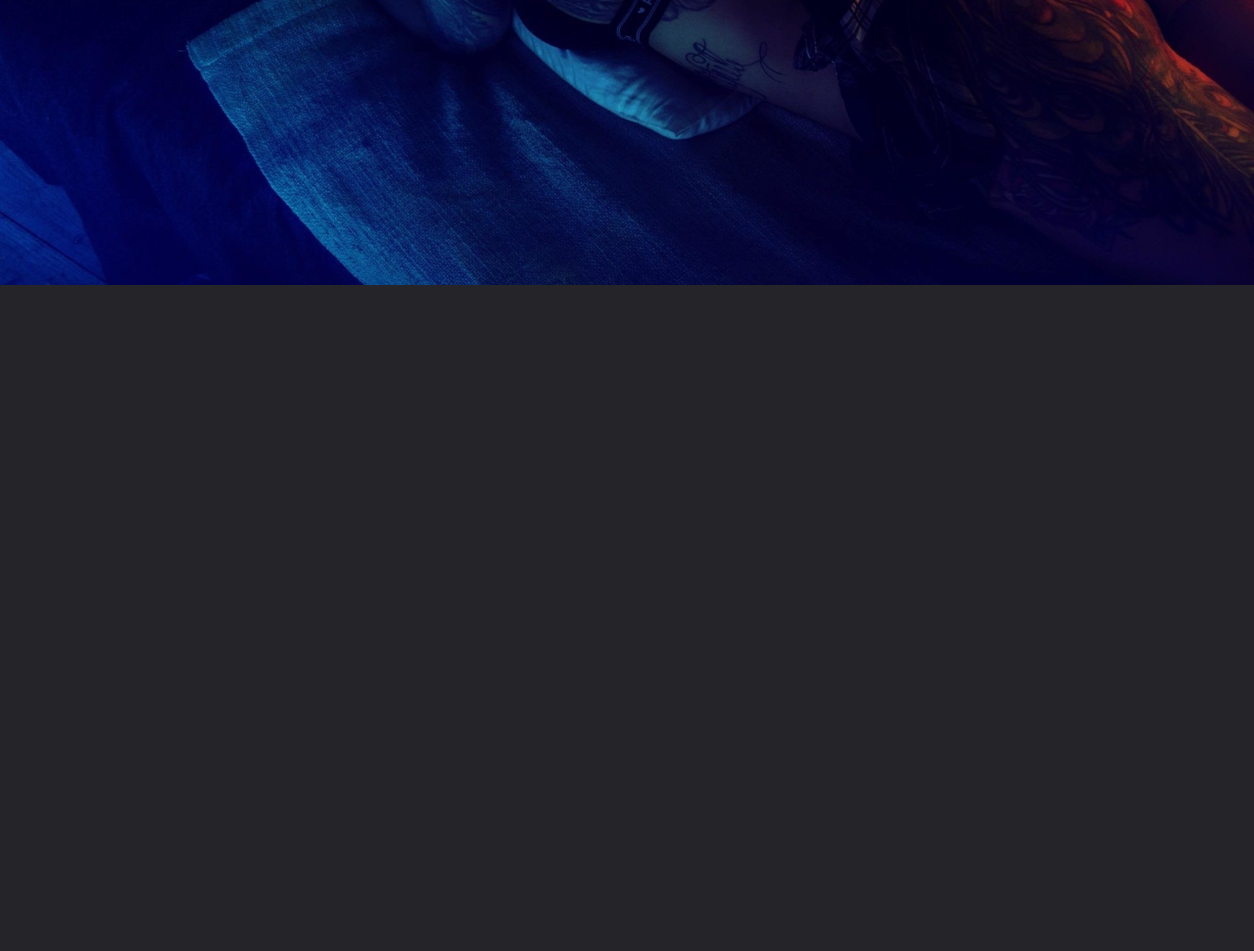
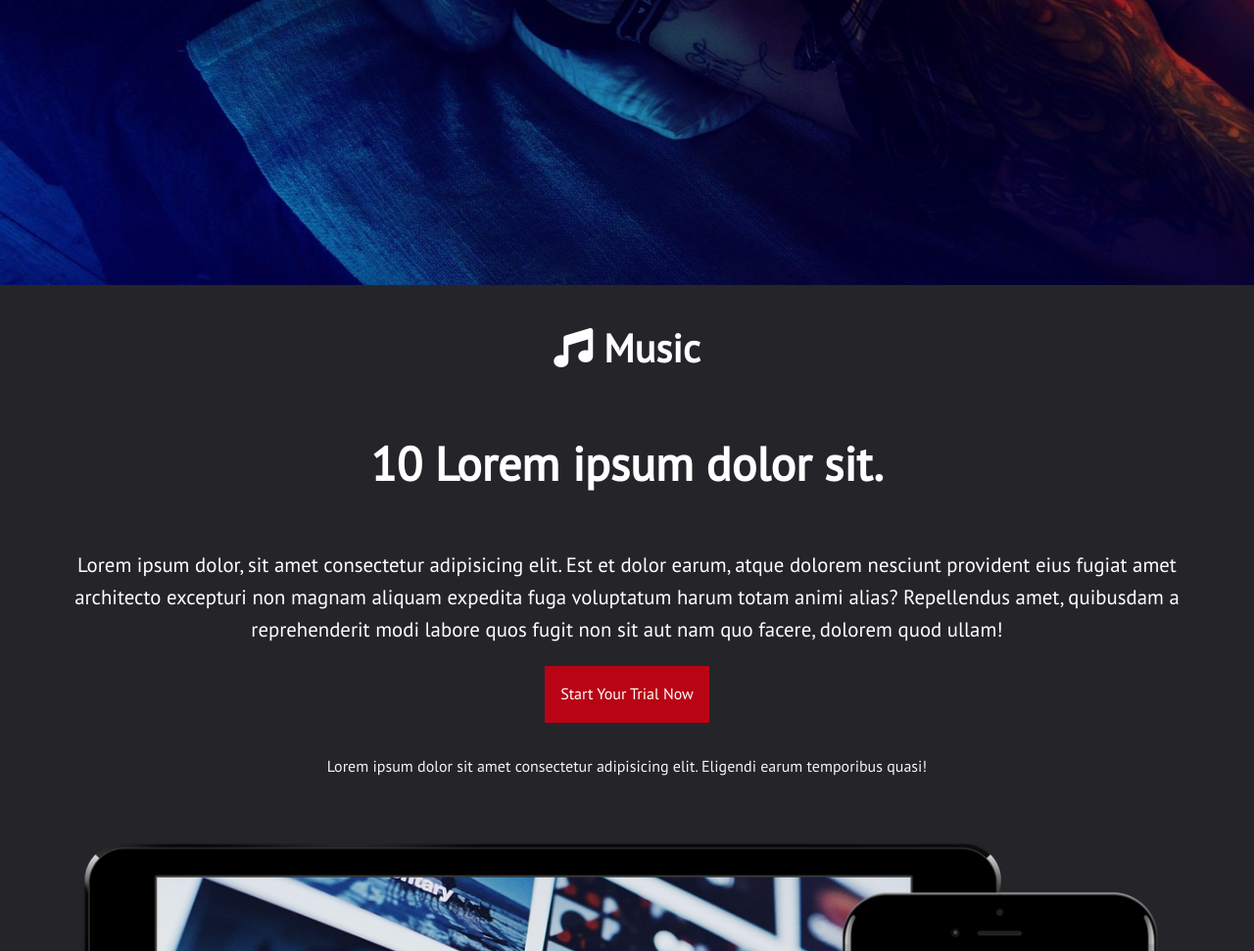
Before and after one commit to dedeogluhu/js-practice, a plain HTML site: page web-page-demo/src/index.html in a window 1280 px wide. Shown: the part 509-1480 px from the top of the page at 98% size. Before the commit the page ends 800 px from the top, so only its background shows below. Drawn offline with nearby package versions, Linux system fonts and the light colour scheme.

Commit message:
finished music section

```diff
--- a/web-page-demo/src/css/style.css
+++ b/web-page-demo/src/css/style.css
@@ -1,4 +1,13 @@
 @import url("https://fonts.googleapis.com/css2?family=PT+Sans&display=swap");
+
+/* CSS Variables */
+:root {
+  --primary-color: #b90415;
+  --primary-color-hover: #d3071b;
+  --secondary-color: #103063;
+  --secondary-color-hover: #143f85;
+  --light-color: #f4f4f4;
+}
 
 body {
   font-family: "PT Sans", sans-serif;
@@ -7,6 +16,30 @@ body {
   color: white;
   line-height: 1.6;
 }
+
+img {
+  width: 100%;
+}
+
+a {
+  text-decoration: none;
+  color: #ccc;
+}
+
+/*Section*/
+.section {
+  padding: 2rem 0;
+}
+
+.section-head {
+  font-size: 2.5rem;
+  margin: 0;
+}
+
+.section h3 {
+  font-size: 3rem;
+}
+
 /*Showcase*/
 #showcase {
   margin: 0;
@@ -41,6 +74,51 @@ body {
 
 .lead {
   font-size: 1.3rem;
+}
+
+/* Buttons */
+.btn {
+  padding: 1rem;
+  color: #fff;
+  display: inline-block;
+}
+
+.btn-primary {
+  background: var(--primary-color);
+}
+
+.btn-primary:hover {
+  background: var(--primary-color-hover);
+}
+
+.btn-secondary {
+  background: var(--secondary-color);
+}
+
+.btn-secondary:hover {
+  background: var(--secondary-color-hover);
+}
+
+/* Text colors */
+
+.text-primary {
+  color: var(--primary-color);
+}
+
+.text-secondary {
+  color: var(--secondary-color);
+}
+
+.text-light {
+  color: var(--light-color);
+}
+
+.mb {
+  margin-bottom: 1rem;
+}
+
+.mt {
+  margin-top: 1rem;
 }
 
 /*Navigation*/
--- a/web-page-demo/src/index.html
+++ b/web-page-demo/src/index.html
@@ -11,6 +11,7 @@
 </head>
 
 <body>
+
     <!-- Showcase & Nav -->
     <div id="showcase">
         <header>
@@ -45,7 +46,28 @@
             </p>
         </div>
     </div>
+
     <!-- Music Section -->
+    <section id="music" class="section">
+        <div class="container">
+            <h2 class="section-head">
+                <i class="fas fa-music"></i> Music
+            </h2>
+            <h3>10 Lorem ipsum dolor sit.</h3>
+            <p class="lead">
+                Lorem ipsum dolor, sit amet consectetur adipisicing elit. Est et dolor earum, atque dolorem
+                nesciunt provident eius fugiat amet architecto excepturi non magnam aliquam expedita fuga voluptatum
+                harum totam animi alias? Repellendus amet, quibusdam a reprehenderit modi labore quos fugit non sit aut
+                nam quo facere, dolorem quod ullam!
+            </p>
+            <a href="#" class="btn btn-primary mb">Start Your Trial Now</a>
+            <p class="text-light">
+                Lorem ipsum dolor sit amet consectetur adipisicing elit. Eligendi earum temporibus
+                quasi!
+            </p>
+            <img src="img/mockup1.png" alt="mockup1">
+        </div>
+    </section>
 
     <!-- Video Section -->
 
```
